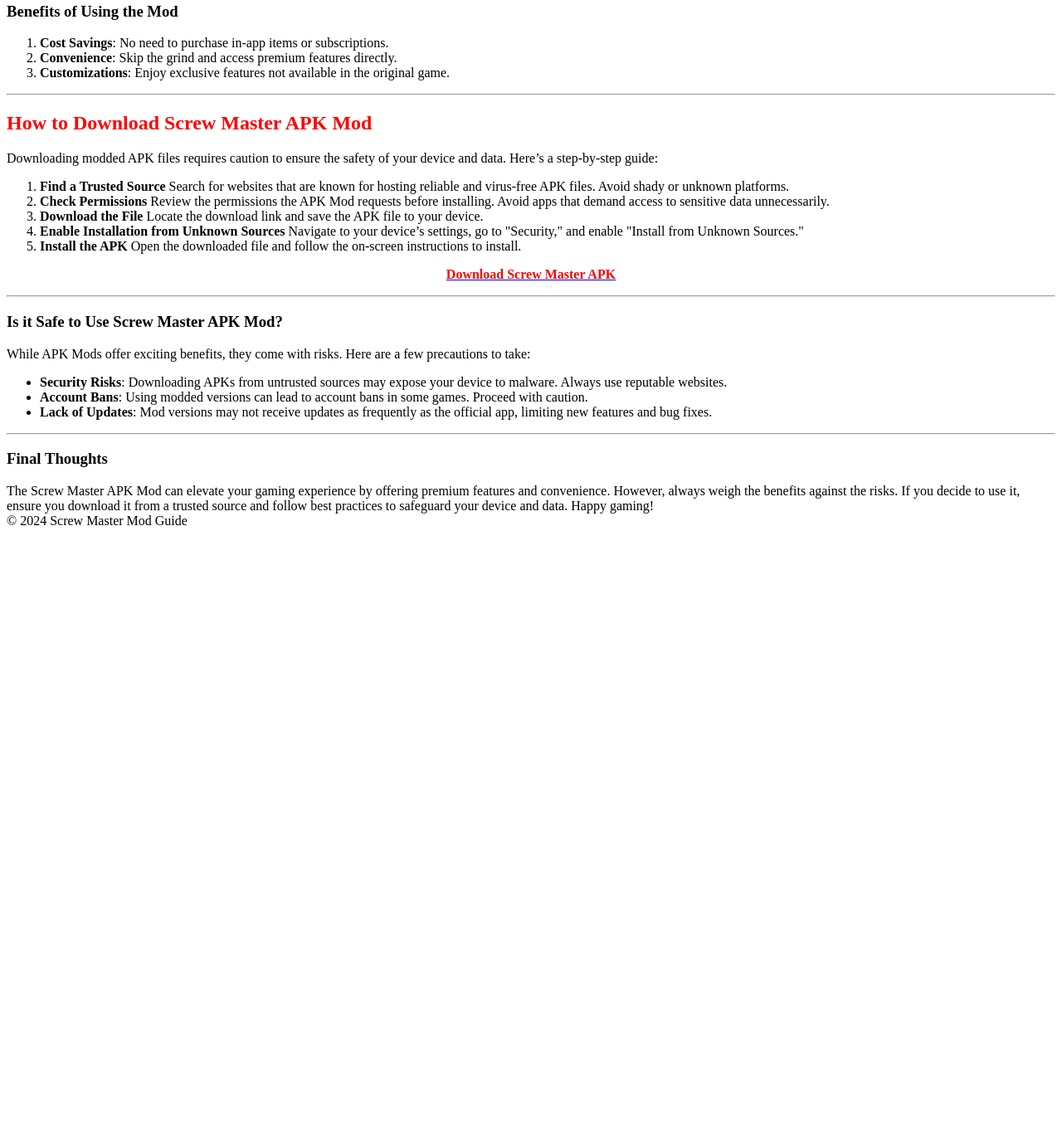
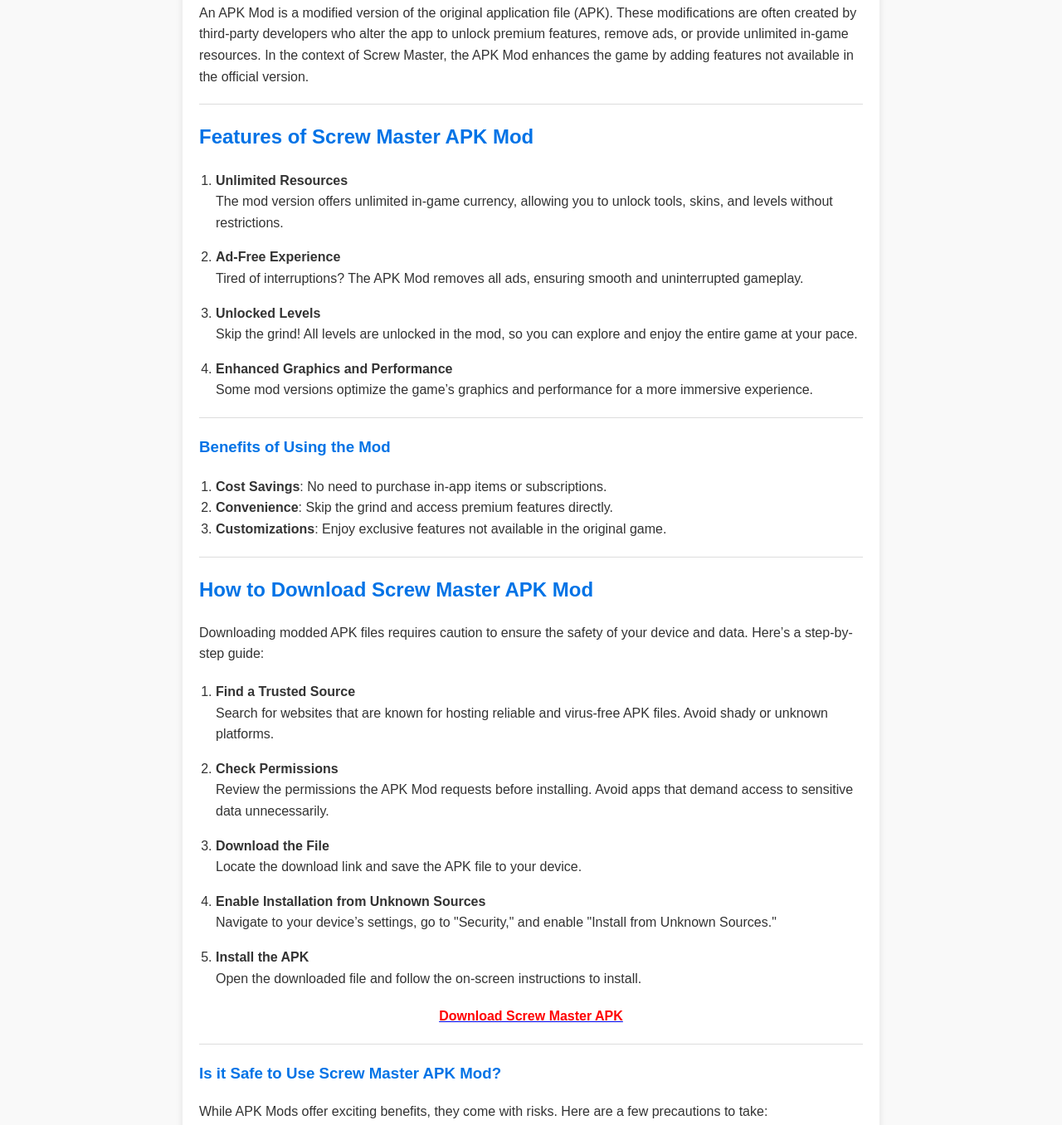
Before and after one commit to bahu096/screw-master-apk-mod, a plain HTML site: page index.html in a window 1280 px wide. Shown: the part 561-1917 px from the top of the page at 83% size. Before the commit the page ends 1224 px from the top, so only its background shows below. Drawn offline with Linux system fonts and the light colour scheme.

Commit message:
Update index.html

```diff
--- a/index.html
+++ b/index.html
@@ -1,82 +1,84 @@
-&nbsp;
-
+<!DOCTYPE html>
+<html lang="en">
+<head>
+ <meta name="google-site-verification" content="dUKBlryRs0SGBcs_vrXNiSVenrDRmKqS5dAzyAGcr6o" />
+    <meta charset="UTF-8">
+    <meta name="viewport" content="width=device-width, initial-scale=1.0">
+    <title>Screw Master APK Mod</title>
+    <link rel="stylesheet" href="styles.css">
+</head>
+<body>
     <header>
         <h1>Screw Master APK Mod</h1>
-</header>&nbsp;
-
-In today’s digital age, mobile games have become a cornerstone of entertainment, offering users an escape into different worlds or challenging puzzles. Among the many popular games, <strong>Screw Master</strong> has gained significant attention for its unique gameplay and addictive mechanics. For those who want an enhanced gaming experience, the <strong>Screw Master APK Mod</strong> is a topic of great interest. This article explores what Screw Master APK Mod is, its features, benefits, and how to download it safely.
-
+    </header>
+    <main>
+        <p>In today’s digital age, mobile games have become a cornerstone of entertainment, offering users an escape into different worlds or challenging puzzles. Among the many popular games, <strong>Screw Master</strong> has gained significant attention for its unique gameplay and addictive mechanics. For those who want an enhanced gaming experience, the <strong>Screw Master APK Mod</strong> is a topic of great interest. This article explores what Screw Master APK Mod is, its features, benefits, and how to download it safely.</p>
         <hr />
-
         <h2><strong>What is Screw Master?</strong></h2>
-Screw Master is a puzzle game that challenges players with intricate mechanical problems. The game revolves around solving puzzles by interacting with screws, bolts, and other mechanical elements to progress through levels. It’s a great mix of fun, strategy, and brain exercise, making it a favorite among puzzle enthusiasts.
-
+        <p>Screw Master is a puzzle game that challenges players with intricate mechanical problems. The game revolves around solving puzzles by interacting with screws, bolts, and other mechanical elements to progress through levels. It’s a great mix of fun, strategy, and brain exercise, making it a favorite among puzzle enthusiasts.</p>
         <hr />
-
         <h3><strong>What is an APK Mod?</strong></h3>
-An APK Mod is a modified version of the original application file (APK). These modifications are often created by third-party developers who alter the app to unlock premium features, remove ads, or provide unlimited in-game resources. In the context of Screw Master, the APK Mod enhances the game by adding features not available in the official version.
-
+        <p>An APK Mod is a modified version of the original application file (APK). These modifications are often created by third-party developers who alter the app to unlock premium features, remove ads, or provide unlimited in-game resources. In the context of Screw Master, the APK Mod enhances the game by adding features not available in the official version.</p>
         <hr />
-
         <h2><strong>Features of Screw Master APK Mod</strong></h2>
         <ol>
- 	<li><strong>Unlimited Resources</strong>
-The mod version offers unlimited in-game currency, allowing you to unlock tools, skins, and levels without restrictions.</li>
- 	<li><strong>Ad-Free Experience</strong>
-Tired of interruptions? The APK Mod removes all ads, ensuring smooth and uninterrupted gameplay.</li>
- 	<li><strong>Unlocked Levels</strong>
-Skip the grind! All levels are unlocked in the mod, so you can explore and enjoy the entire game at your pace.</li>
- 	<li><strong>Enhanced Graphics and Performance</strong>
-Some mod versions optimize the game’s graphics and performance for a more immersive experience.</li>
+            <li>
+                <p><strong>Unlimited Resources</strong><br />The mod version offers unlimited in-game currency, allowing you to unlock tools, skins, and levels without restrictions.</p>
+            </li>
+            <li>
+                <p><strong>Ad-Free Experience</strong><br />Tired of interruptions? The APK Mod removes all ads, ensuring smooth and uninterrupted gameplay.</p>
+            </li>
+            <li>
+                <p><strong>Unlocked Levels</strong><br />Skip the grind! All levels are unlocked in the mod, so you can explore and enjoy the entire game at your pace.</p>
+            </li>
+            <li>
+                <p><strong>Enhanced Graphics and Performance</strong><br />Some mod versions optimize the game’s graphics and performance for a more immersive experience.</p>
+            </li>
         </ol>
-
         <hr />
-
         <h3><strong>Benefits of Using the Mod</strong></h3>
         <ol>
             <li><strong>Cost Savings</strong>: No need to purchase in-app items or subscriptions.</li>
             <li><strong>Convenience</strong>: Skip the grind and access premium features directly.</li>
             <li><strong>Customizations</strong>: Enjoy exclusive features not available in the original game.</li>
         </ol>
-
         <hr />
-
-<h2><span style="color: #ff0000;"><strong>How to Download Screw Master APK Mod</strong></span></h2>
-Downloading modded APK files requires caution to ensure the safety of your device and data. Here’s a step-by-step guide:
+        <h2><strong>How to Download Screw Master APK Mod</strong></h2>
+        <p>Downloading modded APK files requires caution to ensure the safety of your device and data. Here’s a step-by-step guide:</p>
         <ol>
- 	<li><strong>Find a Trusted Source</strong>
-Search for websites that are known for hosting reliable and virus-free APK files. Avoid shady or unknown platforms.</li>
- 	<li><strong>Check Permissions</strong>
-Review the permissions the APK Mod requests before installing. Avoid apps that demand access to sensitive data unnecessarily.</li>
- 	<li><strong>Download the File</strong>
-Locate the download link and save the APK file to your device.</li>
- 	<li><strong>Enable Installation from Unknown Sources</strong>
-Navigate to your device’s settings, go to "Security," and enable "Install from Unknown Sources."</li>
- 	<li><strong>Install the APK</strong>
-Open the downloaded file and follow the on-screen instructions to install.</li>
+            <li>
+                <p><strong>Find a Trusted Source</strong><br />Search for websites that are known for hosting reliable and virus-free APK files. Avoid shady or unknown platforms.</p>
+            </li>
+            <li>
+                <p><strong>Check Permissions</strong><br />Review the permissions the APK Mod requests before installing. Avoid apps that demand access to sensitive data unnecessarily.</p>
+            </li>
+            <li>
+                <p><strong>Download the File</strong><br />Locate the download link and save the APK file to your device.</p>
+            </li>
+            <li>
+                <p><strong>Enable Installation from Unknown Sources</strong><br />Navigate to your device’s settings, go to "Security," and enable "Install from Unknown Sources."</p>
+            </li>
+            <li>
+                <p><strong>Install the APK</strong><br />Open the downloaded file and follow the on-screen instructions to install.</p>
+            </li>
         </ol>
      <p style="text-align: center;"><a href="https://s1.1phut.io/v2/e9VQ"><span style="color: #ff0000;"><strong>Download Screw Master APK</strong></span></a></p>
 
-
         <hr />
-
         <h3><strong>Is it Safe to Use Screw Master APK Mod?</strong></h3>
-While APK Mods offer exciting benefits, they come with risks. Here are a few precautions to take:
+        <p>While APK Mods offer exciting benefits, they come with risks. Here are a few precautions to take:</p>
         <ul>
             <li><strong>Security Risks</strong>: Downloading APKs from untrusted sources may expose your device to malware. Always use reputable websites.</li>
             <li><strong>Account Bans</strong>: Using modded versions can lead to account bans in some games. Proceed with caution.</li>
             <li><strong>Lack of Updates</strong>: Mod versions may not receive updates as frequently as the official app, limiting new features and bug fixes.</li>
         </ul>
-
         <hr />
-
         <h3><strong>Final Thoughts</strong></h3>
-The Screw Master APK Mod can elevate your gaming experience by offering premium features and convenience. However, always weigh the benefits against the risks. If you decide to use it, ensure you download it from a trusted source and follow best practices to safeguard your device and data.
-
-Happy gaming!
-
-&nbsp;
-
-<footer>© 2024 Screw Master Mod Guide
-
-</footer>&nbsp;
+        <p>The Screw Master APK Mod can elevate your gaming experience by offering premium features and convenience. However, always weigh the benefits against the risks. If you decide to use it, ensure you download it from a trusted source and follow best practices to safeguard your device and data.</p>
+        <p>Happy gaming!</p>
+    </main>
+    <footer>
+        <p>&copy; 2024 Screw Master Mod Guide</p>
+    </footer>
+</body>
+</html>
```
Lines whose indentation alone changed are shown as unchanged.
